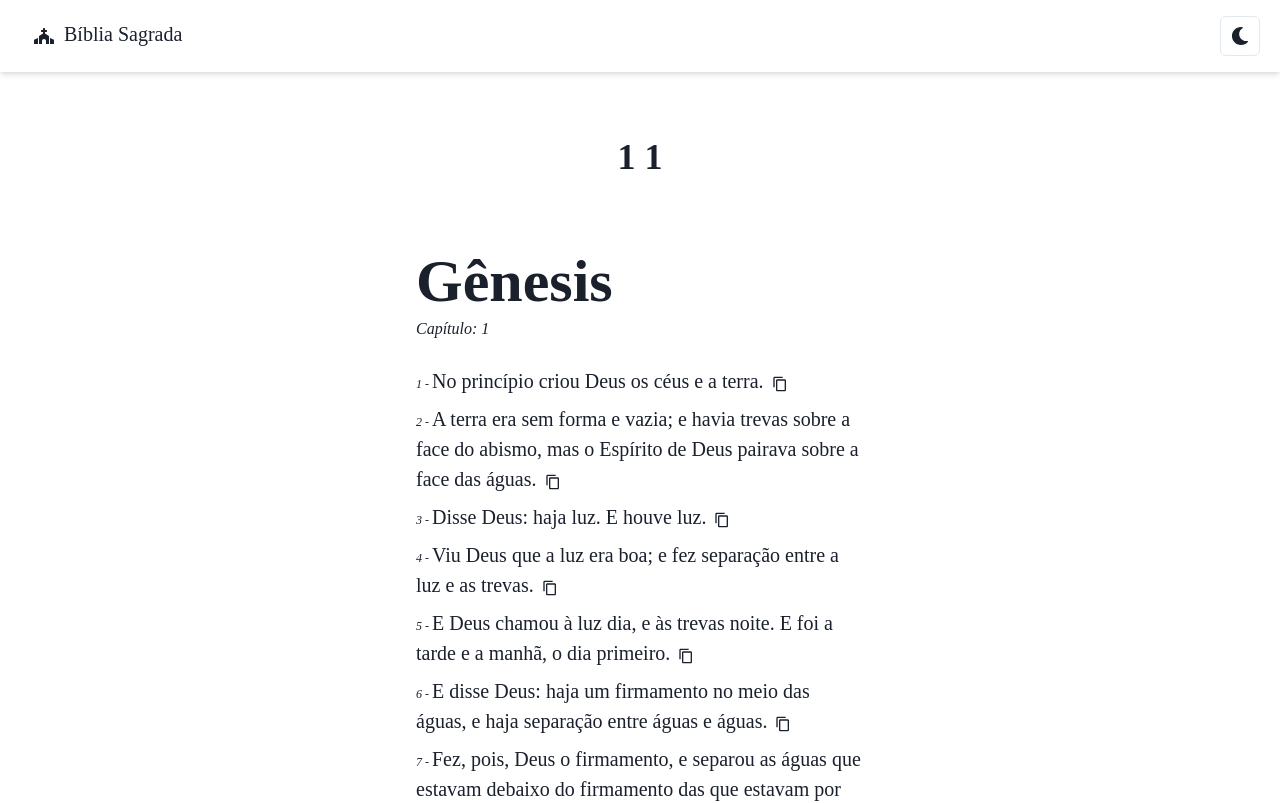
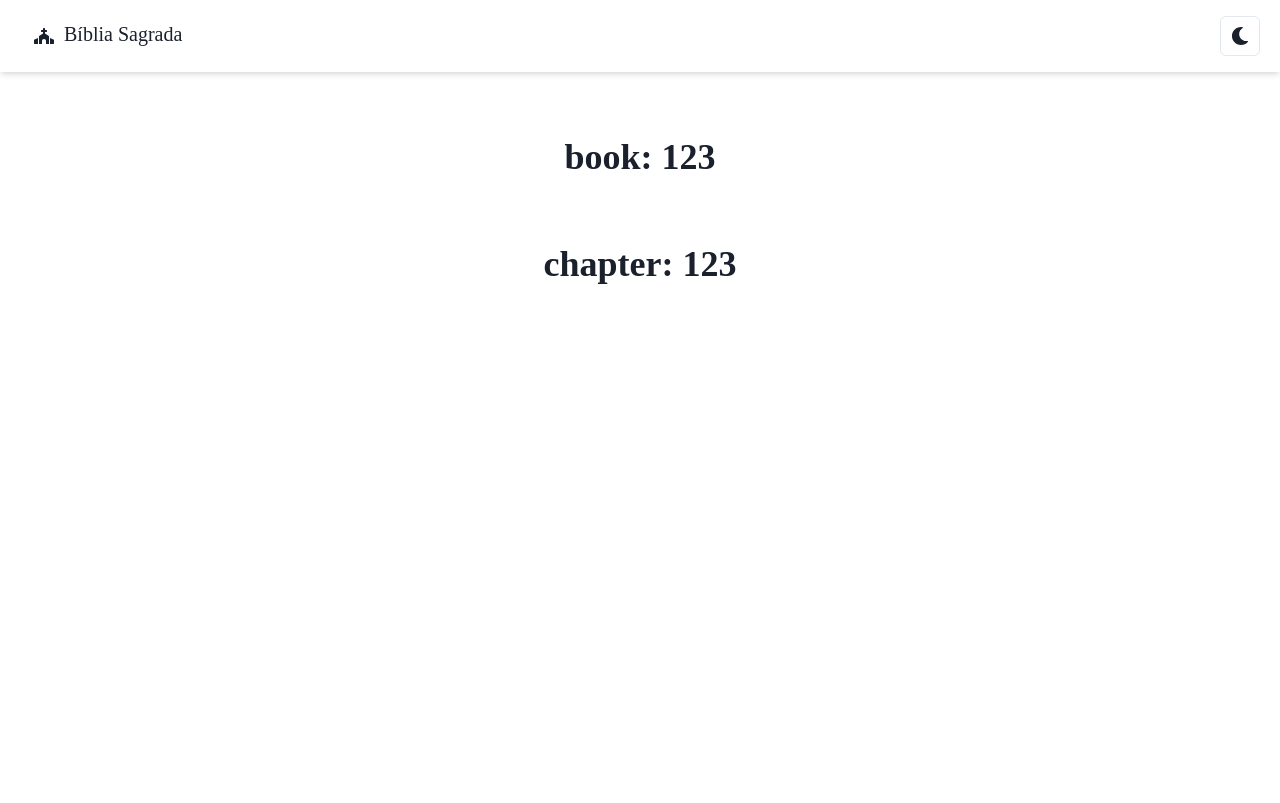
Before and after one commit to PauloLuan/bible, a Next.js app: page /biblia/livro/1/capitulo/1 in a window 1280 px wide. Shown: the top 803 px of the page. Built offline with nearby package versions, Linux system fonts and the light colour scheme.

Commit message:
refactoring in order to make all pages dynamic

```diff
--- a/src/components/Main/main.component.tsx
+++ b/src/components/Main/main.component.tsx
@@ -1,54 +1,13 @@
 import { CopyIcon } from '@chakra-ui/icons'
 import { Container, Heading, Spacer, Stack, Text } from '@chakra-ui/react'
-// import data from '@assets/biblia/json/min'
-import { BibleBook } from '@types/Bible'
 import { useCopyToClipboard } from 'react-use'
 
 export interface MainProps {
   testId?: string
+  index: string
+  name: string
+  chapter: string[]
 }
-
-const data = [
-  {
-    abbrev: 'gn',
-    chapters: [
-      [
-        'No princípio criou Deus os céus e a terra.',
-        'A terra era sem forma e vazia; e havia trevas sobre a face do abismo, mas o Espírito de Deus pairava sobre a face das águas.',
-        'Disse Deus: haja luz. E houve luz.',
-        'Viu Deus que a luz era boa; e fez separação entre a luz e as trevas.',
-        'E Deus chamou à luz dia, e às trevas noite. E foi a tarde e a manhã, o dia primeiro.',
-        'E disse Deus: haja um firmamento no meio das águas, e haja separação entre águas e águas.',
-        'Fez, pois, Deus o firmamento, e separou as águas que estavam debaixo do firmamento das que estavam por cima do firmamento. E assim foi.',
-        'Chamou Deus ao firmamento céu. E foi a tarde e a manhã, o dia segundo.',
-        'E disse Deus: Ajuntem-se num só lugar as águas que estão debaixo do céu, e apareça o elemento seco. E assim foi.',
-        'Chamou Deus ao elemento seco terra, e ao ajuntamento das águas mares. E viu Deus que isso era bom.',
-        'E disse Deus: Produza a terra relva, ervas que dêem semente, e árvores frutíferas que, segundo as suas espécies, dêem fruto que tenha em si a sua semente, sobre a terra. E assim foi.',
-        'A terra, pois, produziu relva, ervas que davam semente segundo as suas espécies, e árvores que davam fruto que tinha em si a sua semente, segundo as suas espécies. E viu Deus que isso era bom.',
-        'E foi a tarde e a manhã, o dia terceiro.',
-        'E disse Deus: haja luminares no firmamento do céu, para fazerem separação entre o dia e a noite; sejam eles para sinais e para estações, e para dias e anos;',
-        'e sirvam de luminares no firmamento do céu, para alumiar a terra. E assim foi.',
-        'Deus, pois, fez os dois grandes luminares: o luminar maior para governar o dia, e o luminar menor para governar a noite; fez também as estrelas.',
-        'E Deus os pôs no firmamento do céu para alumiar a terra,',
-        'para governar o dia e a noite, e para fazer separação entre a luz e as trevas. E viu Deus que isso era bom.',
-        'E foi a tarde e a manhã, o dia quarto.',
-        'E disse Deus: Produzam as águas cardumes de seres viventes; e voem as aves acima da terra no firmamento do céu.',
-        'Criou, pois, Deus os monstros marinhos, e todos os seres viventes que se arrastavam, os quais as águas produziram abundantemente segundo as suas espécies; e toda ave que voa, segundo a sua espécie. E viu Deus que isso era bom.',
-        'Então Deus os abençoou, dizendo: Frutificai e multiplicai-vos, e enchei as águas dos mares; e multipliquem-se as aves sobre a terra.',
-        'E foi a tarde e a manhã, o dia quinto.',
-        'E disse Deus: Produza a terra seres viventes segundo as suas espécies: animais domésticos, répteis, e animais selvagens segundo as suas espécies. E assim foi.',
-        'Deus, pois, fez os animais selvagens segundo as suas espécies, e os animais domésticos segundo as suas espécies, e todos os répteis da terra segundo as suas espécies. E viu Deus que isso era bom.',
-        'E disse Deus: Façamos o homem à nossa imagem, conforme a nossa semelhança; domine ele sobre os peixes do mar, sobre as aves do céu, sobre os animais domésticos, e sobre toda a terra, e sobre todo réptil que se arrasta sobre a terra.',
-        'Criou, pois, Deus o homem à sua imagem; à imagem de Deus o criou; homem e mulher os criou.',
-        'Então Deus os abençoou e lhes disse: Frutificai e multiplicai-vos; enchei a terra e sujeitai-a; dominai sobre os peixes do mar, sobre as aves do céu e sobre todos os animais que se arrastam sobre a terra.',
-        'Disse-lhes mais: Eis que vos tenho dado todas as ervas que produzem semente, as quais se acham sobre a face de toda a terra, bem como todas as árvores em que há fruto que dê semente; ser-vos-ão para mantimento.',
-        'E a todos os animais da terra, a todas as aves do céu e a todo ser vivente que se arrasta sobre a terra, tenho dado todas as ervas verdes como mantimento. E assim foi.',
-        'E viu Deus tudo quanto fizera, e eis que era muito bom. E foi a tarde e a manhã, o dia sexto.'
-      ]
-    ],
-    name: 'Gênesis'
-  }
-]
 
 interface VerseProps {
   text: string
@@ -101,36 +60,29 @@ const Verses = ({ verses, name }: VersesProps) => {
 }
 
 interface ChapterProps {
-  chapters: string[][]
+  key: string
+  chapter: string[]
   name: string
 }
 
-const Chapters = ({ chapters, name }: ChapterProps) => {
+const Chapters = ({ key, chapter, name }: ChapterProps) => {
   return (
     <>
       <Heading size="3xl">{name}</Heading>
-
-      {chapters.map((chapter: string[], chapterNumber: number) => (
-        <Verses
-          key={chapterNumber}
-          name={`Capítulo: ${chapterNumber + 1}`}
-          verses={chapter}
-        />
-      ))}
+      <Heading>{key}</Heading>
+      <Verses key={key} name={`Capítulo: ${key}`} verses={chapter} />
     </>
   )
 }
 
-const Main = ({ testId }: MainProps) => {
+const Main = ({ testId, name, chapter, index }: MainProps) => {
   return (
     <>
-      <Container>
+      <Container data-testId={testId}>
         <Stack>
           <Spacer />
-
-          {data.map(({ chapters, name }: BibleBook, index: number) => (
-            <Chapters key={index} name={name} chapters={chapters} />
-          ))}
+          <Heading>{index}</Heading>
+          <Chapters key={index} name={name} chapter={chapter} />
         </Stack>
       </Container>
     </>
--- a/src/pages/biblia/livro/[book]/capitulo/[chapter].tsx
+++ b/src/pages/biblia/livro/[book]/capitulo/[chapter].tsx
@@ -1,28 +1,47 @@
 import { Heading } from '@chakra-ui/react'
+import { BibleBook } from '@types/Bible'
 import { Layout, Main } from 'components'
 import { GetStaticPaths, GetStaticProps, InferGetStaticPropsType } from 'next'
 const IS_PRODUCTION = process.env.NODE_ENV === 'production'
+import { deburr, kebabCase } from 'lodash'
+
+import data from '@assets/biblia/json/min.json'
 
 export const getStaticProps: GetStaticProps = async (context) => {
-  const book = context?.params?.book
-  const chapter = context?.params?.chapter
+  const bookSlug = context?.params?.book
+  const chapterSlug = context?.params?.chapter
+
+  const book = { teste: 123 } // TODO: fazer o find do objeto dentro de data
+  const chapter = { teste: 123 } // pega somente o chapter array com os verses
 
   return {
     props: {
-      chapter,
-      book
+      book,
+      chapter
     }
   }
 }
 
 export const getStaticPaths: GetStaticPaths<{
-  artist: string
-  cipher: string
+  book: string
+  chapter: string
 }> = async () => {
-  //   const paths = []
+  const paths = []
+
+  data.map((book) => {
+    book.chapters.map((chapter, index) => {
+      const cleanName = deburr(kebabCase(book.name))
+      paths.push({
+        params: {
+          book: cleanName,
+          chapter: index
+        }
+      })
+    })
+  })
 
   return {
-    paths: [],
+    paths: [], // o paths por algum motivo ta ficando zuado se eu nao passo array vazio
     fallback: 'blocking'
   }
 }
@@ -33,11 +52,17 @@ function ChapterPage({
 }: InferGetStaticPropsType<typeof getStaticProps>) {
   return (
     <Layout>
-      <Heading>
-        {book} {chapter}
-      </Heading>
+      <Heading>book: {book.teste}</Heading>
+      <Heading>chapter: {chapter.teste}</Heading>
 
-      <Main />
+      {/* {data.map((book: BibleBook, index: number) => (
+        <Main
+          key={index}
+          name={book.name}
+          chapter={book.chapters[index]}
+          index={`${'' + chapter}`}
+        />
+      ))} */}
     </Layout>
   )
 }
```
